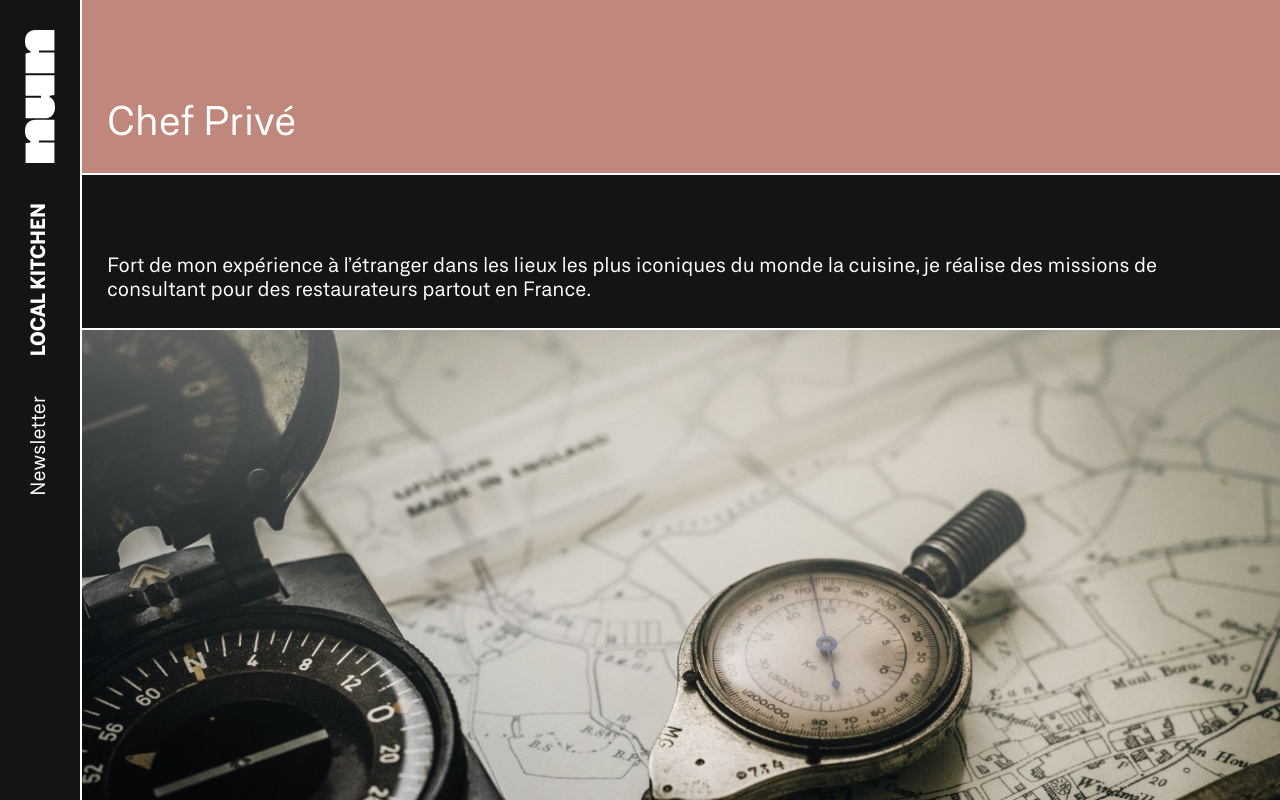
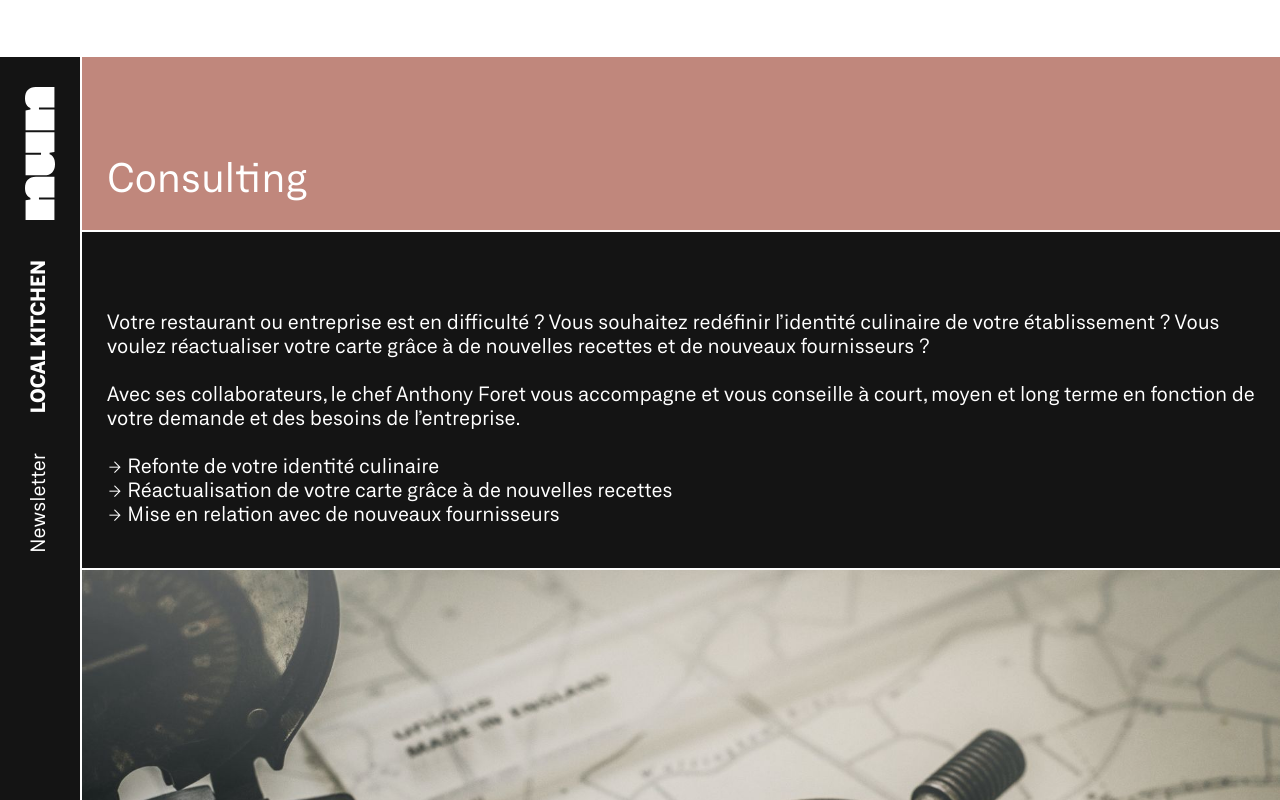
Before and after one commit to corentincaton/nun, a React (Create React App) app: page /consulting in a window 1280 px wide. Shown: the top 800 px of the page. Built offline with nearby package versions, Linux system fonts and the light colour scheme.

Commit message:
Add Antony's texts

```diff
--- a/src/Components/Consulting.js
+++ b/src/Components/Consulting.js
@@ -6,8 +6,8 @@ import image from "../Assets/Images/03.jpg";
 
 function Consulting() {
 
-    const [header, setHeader] = useState({text: "Chef Privé", color: "#C0877C"});
-    const [text, setText] = useState("Fort de mon expérience à l’étranger dans les lieux les plus iconiques du monde la cuisine, je réalise des missions de consultant pour des restaurateurs partout en France.");
+    const [header, setHeader] = useState({text: "Consulting", color: "#C0877C"});
+    const [text, setText] = useState("Votre restaurant ou entreprise est en difficulté ? Vous souhaitez redéfinir l’identité culinaire de votre établissement ? Vous voulez réactualiser votre carte grâce à de nouvelles recettes et de nouveaux fournisseurs ?\n\nAvec ses collaborateurs, le chef Anthony Foret vous accompagne et vous conseille à court, moyen et long terme en fonction de votre demande et des besoins de l’entreprise.\n\n→ Refonte de votre identité culinaire\n→ Réactualisation de votre carte grâce à de nouvelles recettes\n→ Mise en relation avec de nouveaux fournisseurs");
 
     return (
         <div className="Consulting">
--- a/src/Components/Home.js
+++ b/src/Components/Home.js
@@ -3,7 +3,7 @@ import ItemsRow from "./ItemsRow";
 function Home() {
 
     let firstRowItems = [
-        {name: "Chef privé", link: "private-chef", id:1},
+        {name: "Chef à domicile", link: "private-chef", id:1},
         {name: "Consulting", link: "consulting", id:2},
         {name: "", link: "", width: "", id:3}
     ];
--- /dev/null
+++ b/src/Components/ParagraphWithBoldTextContainer.js
@@ -0,0 +1,9 @@
+function ParagraphWithBoldContainer({textA, textB, textC}) {
+    return (
+        <div className="TextContainer">
+            <p>{textA}<b>{textB}</b>{textC}</p>
+        </div>
+    );
+}
+
+export default ParagraphWithBoldContainer;
--- a/src/Components/PopUps.js
+++ b/src/Components/PopUps.js
@@ -1,6 +1,7 @@
 import { useState } from "react";
 import Header from "./Header";
 import TextContainer from "./TextContainer";
+import ParagraphWithBoldContainer from "./ParagraphWithBoldTextContainer";
 import ImageContainer from "./ImageContainer";
 import firstImage from "../Assets/Images/04.jpg";
 import secondImage from "../Assets/Images/05.jpg";
@@ -8,7 +9,7 @@ import secondImage from "../Assets/Images/05.jpg";
 function PopUps() {
 
     const [header, setHeader] = useState({text: "Pop Ups", color: "#7C3930"});
-    const [text, setText] = useState("Nun crée des expériences culinaires uniques et temporaires. Une cuisine associée à des producteurs locaux et durables de la plus haute qualité pour offrir une expérience exceptionnelle à vos hôtes pendant des évènements (vernissage, soirée d’entreprise, etc).");
+    const [texts, setTexts] = useState({textA: "Nun, c’est aussi un ", textB: "concept ", textC: "dans un lieu insolite, un cadre exceptionnel, sur des thématiques particulières. Nous adaptons le concept à vos envies, pour vous proposer un voyage culinaire qui rendra ce moment inoubliable."});
     const [priceListHeader, setPriceListHeader] = useState("Tarifs");
     const [priceList, setPriceList] = useState([{name: "Cocktail dinatoire", price: 10, id:1}, {name: "Plateau repas", price:14, id:2}, {name: "Buffet froid", price: 18, id:3}, {name: "Buffet froid", price: 20, id:4}]);
     const [priceLabel, setPriceLabel] = useState("€/pers.");
@@ -16,7 +17,7 @@ function PopUps() {
     return (
         <div className="PopUps">
             <Header header={header} />
-            <TextContainer text={text} />
+            <ParagraphWithBoldContainer textA={texts.textA} textB={texts.textB} textC={texts.textC} />
             <div className="split-section">
                 <div className="left">
                     <ImageContainer srcImage={firstImage} />
--- a/src/Components/PrivateChef.js
+++ b/src/Components/PrivateChef.js
@@ -7,8 +7,8 @@ import secondImage from "../Assets/Images/02.jpg";
 
 function PrivateChef() {
 
-    const [header, setHeader] = useState({text: "Chef privé", color: "#ECA88A"});
-    const [text, setText] = useState("Nun at home. Un chef à la maison pour vivre une expérience à domicile avec vos convives.");
+    const [header, setHeader] = useState({text: "Chef à domicile", color: "#ECA88A"});
+    const [texts, setText] = useState("Nun vous propose un service idéal pour un moment spécial, un événement particulier ou juste un diner en famille, entre amis, chez vous ou sur votre lieu de vacances. Qualité et savoir-faire seront au rendez-vous, vous pourrez profiter avec vos invités d’une expérience sur-mesure.\n\nA partir de ...€ / personne.");
 
     return (
         <div className="PrivateChef">
--- a/src/index.css
+++ b/src/index.css
@@ -30,6 +30,7 @@ body {
   font-family: 'Neufile Grotesk', -apple-system, BlinkMacSystemFont,'Helvetica Neue', sans-serif;
   -webkit-font-smoothing: antialiased;
   -moz-osx-font-smoothing: grayscale;
+  white-space: pre-wrap;
 }
 
 .App {
@@ -262,7 +263,7 @@ button {
 }
 
 .TextContainer {
-  padding: 80px 25px 25px;
+  padding: 80px 25px 40px;
   border-bottom: var(--app-border);
 }
 
```
